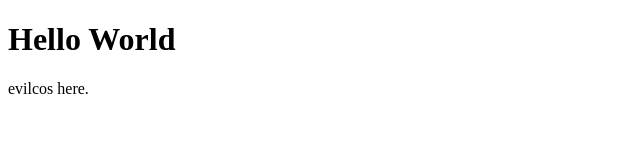
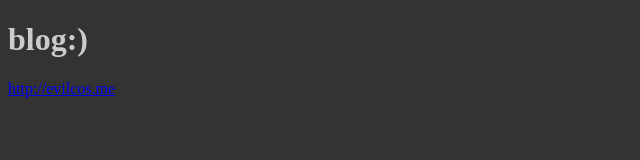
Before and after one commit to guoyu07/evilcos.github.io, a plain HTML site: page index.html in a window 1280 px wide. Shown: the whole page, without its empty margins (0-640 px from the left). Drawn offline with Linux system fonts and the light colour scheme.

Commit message:
Update index.html
2

```diff
--- a/index.html
+++ b/index.html
@@ -1,7 +1,15 @@
 <!DOCTYPE html>
 <html>
+<head>
+  <meta charset='utf-8'>
+  <title>evilcos</title>
+  <style>
+    body{background-color:#333; color:#ccc;}
+  </style>
+</head>
+
 <body>
-<h1>Hello World</h1>
-<p>evilcos here.</p>
+<h1>blog:)</h1>
+<p><a href="http://evilcos.me" target="_blank">http://evilcos.me</a></p>
 </body>
 </html>
```
